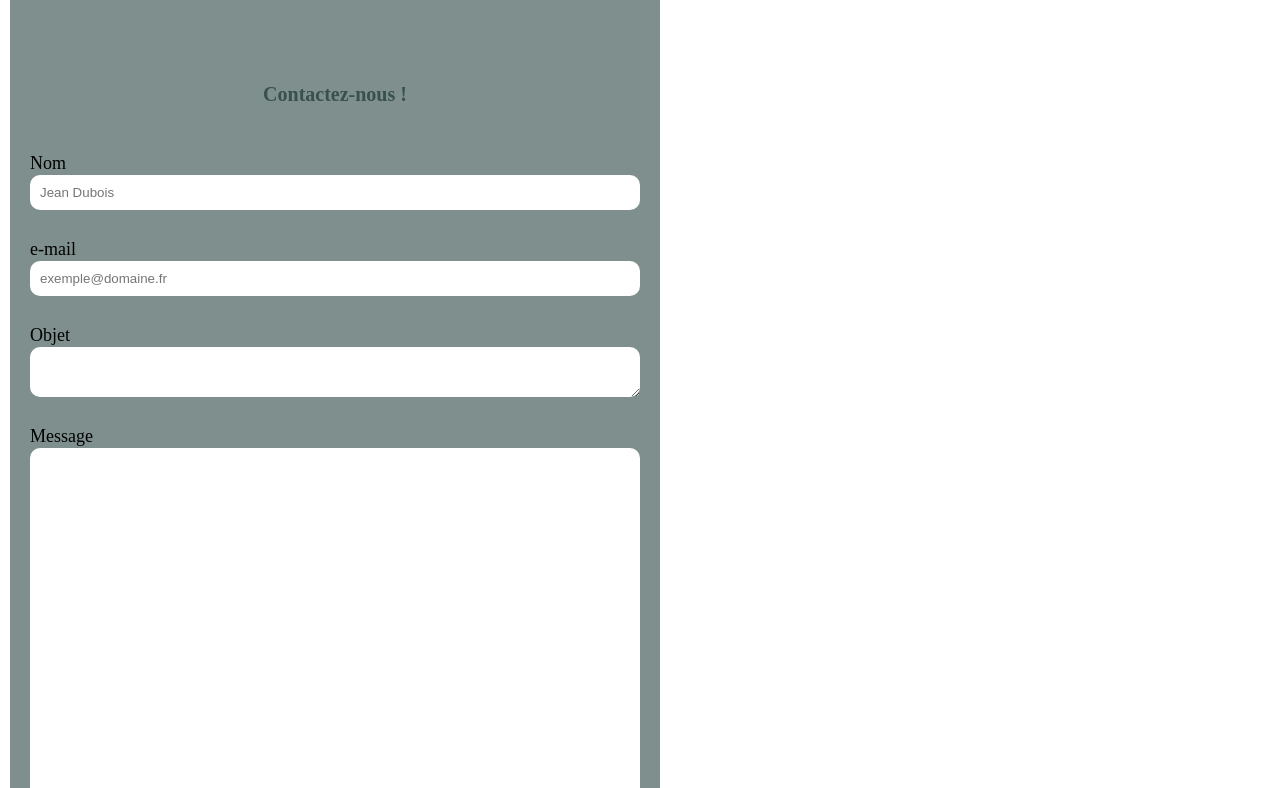
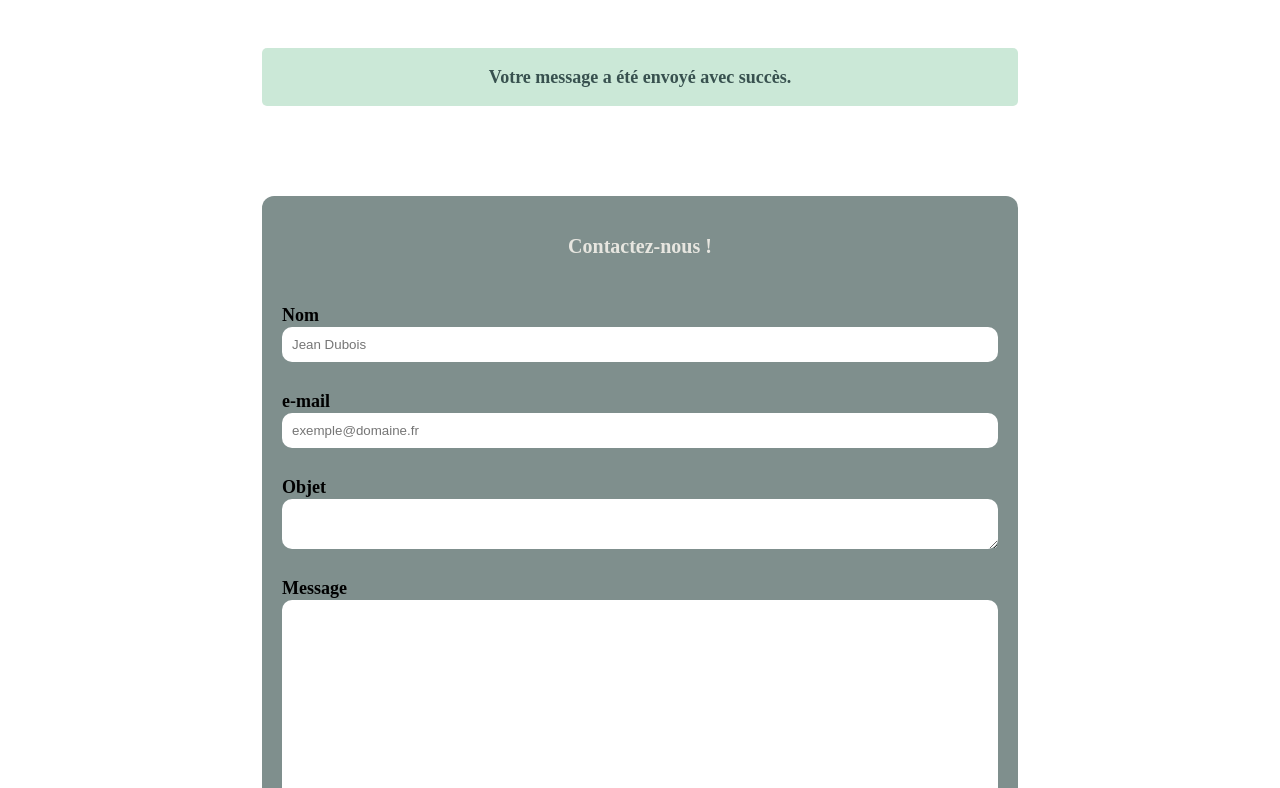
Before and after one commit to b-khadija/WorldTour, a website built with Parcel: page src/pages/contact.html in a window 1280 px wide. Shown: the part 42-830 px from the top of the page. Built offline with nearby package versions, Linux system fonts and the light colour scheme.

Commit message:
Style progress

```diff
--- a/src/scss/global-travel.scss
+++ b/src/scss/global-travel.scss
@@ -1,3 +1,7 @@
+header {
+  box-shadow: 0px 0px 8px rgba(0,0,0,.6);
+}
+
 main {
   width: 100%;
   height: auto;
@@ -104,22 +108,35 @@ main {
   }
 
   .title-contact {
-    padding: 50px 0;
+    padding: 10px 0 50px 0;
     text-align: center;
     font-size: 20px;
     font-weight: 600;
+    color: var(--brand-cararra);
+  }
+
+  .request_message {
+    display: flex;
+    justify-content: center;
+    width: 60%;
+    font-size: 18px;
+    font-weight: 600;
+    margin: 80px auto;
+    padding: 20px 0;
     color: var(--brand-mineral-green);
+    background-color: rgba(55, 167, 102, 0.26);
+    border-radius: 5px;
   }
 
   .form-container {
-    max-width: 650px;
+    width: 95%;
     display: flex;
     flex-direction: column;
-    justify-content: center;
-    padding: 50px 20px;
+    padding: 30px 20px;
+    margin: 10px auto;
     background: rgba(56, 81, 79, 0.645);
     border-radius: 12px;
-    font-weight: 500;
+    font-weight: 600;
     font-size: 18px;
 
     div {
@@ -143,7 +160,7 @@ main {
     .btn-submit {
       background: var(--brand-cararra);
       color: var(--brand-firefly);
-      width: 200px;
+      width: 100%;
       padding: 15px;
       font-size: 20px;
       font-weight: 600;
@@ -157,8 +174,6 @@ main {
         color: var(--brand-cararra);
         background: var(--brand-firefly);
       }
-
-
     }
   }
 }
@@ -167,6 +182,7 @@ main {
   header {
     position: sticky;
     background: var(--brand-white);
+    padding: 25px 100px;
     top: 0;
     z-index: 10;
 
@@ -211,12 +227,17 @@ main {
         object-fit: cover;
       }
     }
+
+    .form-container {
+      width: 80%;
+      margin-bottom: 60px;
+    }
   }
 }
 
 @media screen and (min-width: 1023px) {
   header {
-    padding: 50px 160px;
+    padding: 25px 160px;
   }
 
   main {
@@ -234,5 +255,9 @@ main {
         transition: 0.3s;
       }
     }
+
+    .form-container {
+      width: 60%;
+    }
   }
 }
```
